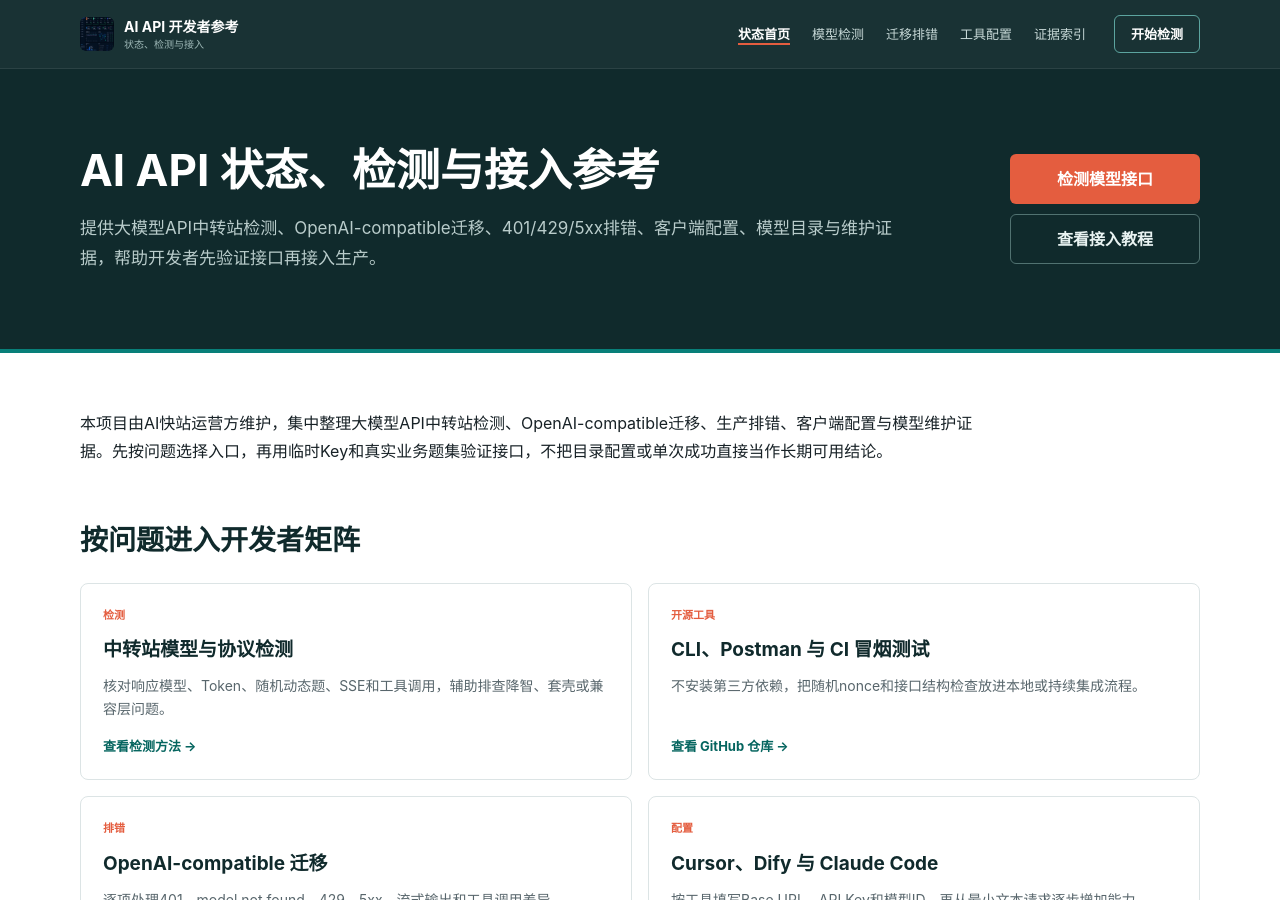
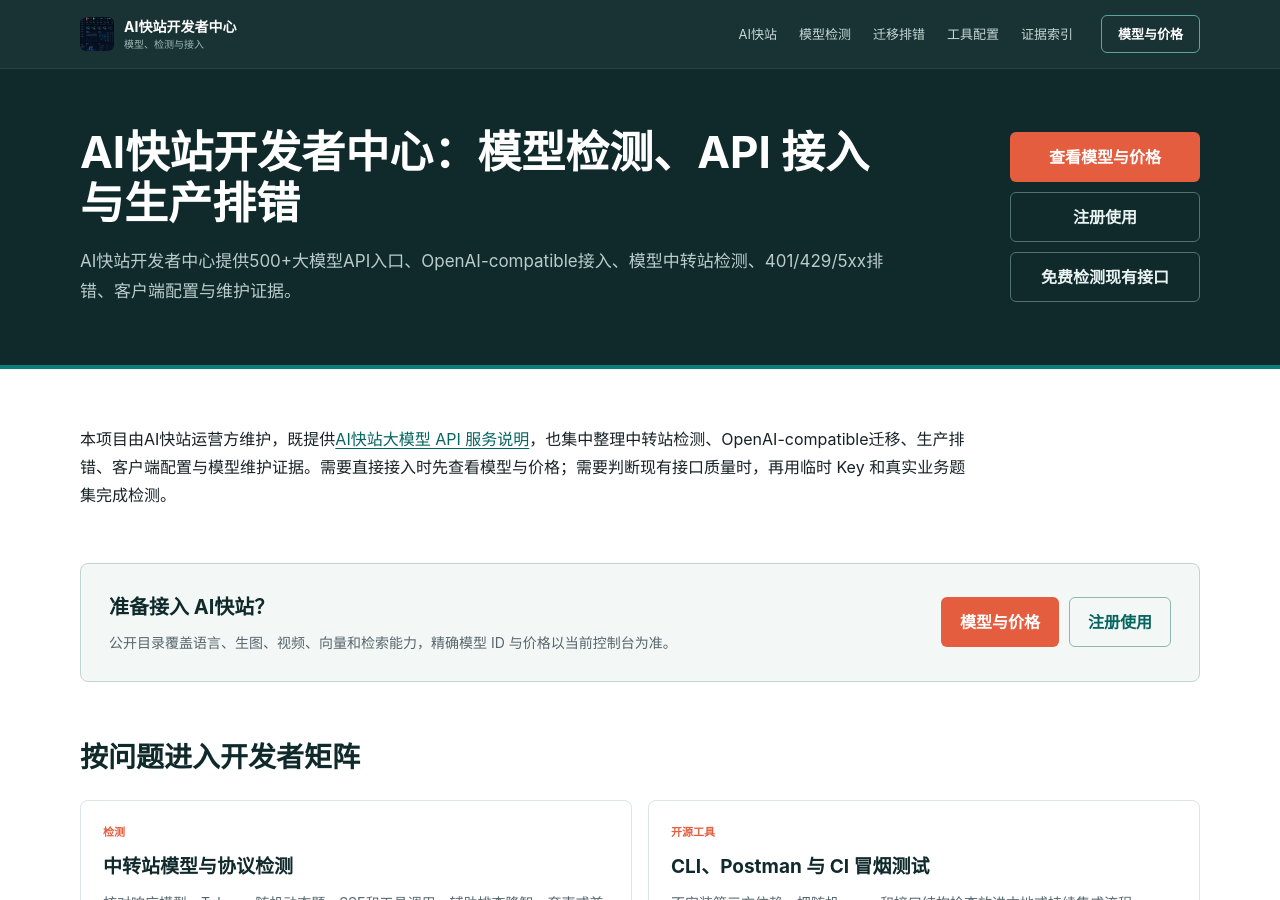
Before and after one commit to KKWANG4444/api-status, a Jekyll site: the page built from index.md, in a window 1280 px wide and 900 px high. Built offline with Jekyll 4.4.1, drawn with Linux system fonts in a browser that asks for light colours; some of the changed text lies outside the part shown.

Commit message:
feat: add AIFast acquisition landing page

```diff
--- a/_config.yml
+++ b/_config.yml
@@ -6,11 +6,11 @@
 # 'jekyll serve'. If you change this file, please restart the server process.
 
 # Site settings
-title: AI API 状态、检测与接入参考
-tagline: 模型目录、接口检测、生产排错与开发工具配置
+title: AI快站开发者中心
+tagline: 模型检测、API接入、生产排错与开发工具配置
 description: >-
-  面向开发者的AI API状态、模型中转站检测、OpenAI-compatible迁移、生产排错与工具配置参考。
-  由AI快站维护，平台能力与模型状态均注明核验入口和使用边界。
+  AI快站开发者中心提供大模型API中转服务说明、模型检测、OpenAI-compatible迁移、
+  生产排错与工具配置参考，并为平台能力和模型状态提供核验入口与使用边界。
 url: "https://kkwang4444.github.io"
 baseurl: "/api-status"
 
@@ -24,6 +24,7 @@
 # Navigation
 header_pages:
   - index.md
+  - aifast.md
   - china-access.md
   - openai-compatible.md
   - model-check.md
@@ -37,7 +38,7 @@
 lang: zh-CN
 author: AI快站开发者文档
 repository: KKWANG4444/api-status
-keywords: AI API中转站,大模型API检测,模型降智检测,模型套壳检测,OpenAI Compatible API,Claude API,GPT API,DeepSeek API,API排错
+keywords: AI快站,AI API中转站,大模型API中转,大模型API检测,模型降智检测,模型套壳检测,OpenAI Compatible API,Claude API,GPT API,Gemini API,DeepSeek API,API排错
 twitter:
   username:
   card: summary_large_image
--- a/_includes/head-custom.html
+++ b/_includes/head-custom.html
@@ -29,6 +29,63 @@
       "serviceType": "OpenAI-compatible AI API gateway",
       "areaServed": "Worldwide",
       "description": "提供国内外大模型统一API接入，目录覆盖语言、生图、视频、向量和检索能力。精确模型ID、维护状态和价格以控制台及当前请求为准。"
+    }
+  ]
+}
+</script>
+{% endif %}
+
+{% if page.permalink == '/aifast/' %}
+<script type="application/ld+json">
+{
+  "@context": "https://schema.org",
+  "@graph": [
+    {
+      "@type": "Organization",
+      "@id": "https://www.aifast.club/#organization",
+      "name": "AI快站",
+      "alternateName": "AIFast",
+      "url": "https://www.aifast.club/",
+      "logo": "https://kkwang4444.github.io/api-status/assets/img/logo.png",
+      "sameAs": [
+        "https://github.com/KKWANG4444",
+        "https://docs.aifast.club/",
+        "https://aifast.apifox.cn/"
+      ]
+    },
+    {
+      "@type": "Service",
+      "@id": "https://www.aifast.club/#service",
+      "name": "AI快站大模型 API 中转服务",
+      "url": "https://www.aifast.club/",
+      "provider": { "@id": "https://www.aifast.club/#organization" },
+      "serviceType": "OpenAI-compatible AI API gateway",
+      "description": "提供500+国内外大模型统一API接入，覆盖语言、生图、视频、向量和检索能力。精确模型ID、维护状态和价格以控制台及当前请求为准。"
+    },
+    {
+      "@type": "FAQPage",
+      "mainEntity": [
+        {
+          "@type": "Question",
+          "name": "AI快站的Base URL是什么？",
+          "acceptedAnswer": { "@type": "Answer", "text": "OpenAI-compatible Base URL是https://www.aifast.club/v1。生图、视频、向量或检索专用能力应按当前API文档选择端点。" }
+        },
+        {
+          "@type": "Question",
+          "name": "AI快站支持哪些模型和能力？",
+          "acceptedAnswer": { "@type": "Answer", "text": "公开目录覆盖GPT、Claude、Gemini、Grok、DeepSeek、Qwen、GLM、Kimi等系列，并包含语言、生图、视频、向量和检索能力。精确模型ID和维护状态以当前控制台为准。" }
+        },
+        {
+          "@type": "Question",
+          "name": "已有OpenAI SDK项目如何迁移？",
+          "acceptedAnswer": { "@type": "Answer", "text": "通常先替换Base URL、API Key和模型ID，再分别验证流式输出、工具调用、图片和结构化输出。" }
+        },
+        {
+          "@type": "Question",
+          "name": "模型检测高分能证明底层一定是官方模型吗？",
+          "acceptedAnswer": { "@type": "Answer", "text": "不能。黑盒检测只能交叉核对协议、元数据和行为信号，不能凭单次结果证明底层模型身份。" }
+        }
+      ]
     }
   ]
 }
--- a/_layouts/default.html
+++ b/_layouts/default.html
@@ -16,18 +16,18 @@
 
     <header class="site-header">
       <div class="shell site-header-inner">
-        <a class="site-brand" href="{{ '/' | relative_url }}" aria-label="AI API 开发者参考首页">
+        <a class="site-brand" href="{{ '/' | relative_url }}" aria-label="AI快站开发者中心首页">
           <img src="{{ '/assets/img/logo.png' | relative_url }}" alt="" width="34" height="34">
-          <span><strong>AI API 开发者参考</strong><small>状态、检测与接入</small></span>
+          <span><strong>AI快站开发者中心</strong><small>模型、检测与接入</small></span>
         </a>
         <nav class="site-nav" aria-label="主导航">
-          <a href="{{ '/' | relative_url }}"{% if page.permalink == '/' %} aria-current="page"{% endif %}>状态首页</a>
+          <a href="{{ '/aifast/' | relative_url }}"{% if page.permalink == '/aifast/' %} aria-current="page"{% endif %}>AI快站</a>
           <a href="{{ '/model-check/' | relative_url }}"{% if page.permalink == '/model-check/' %} aria-current="page"{% endif %}>模型检测</a>
           <a href="{{ '/openai-compatible/' | relative_url }}"{% if page.permalink == '/openai-compatible/' %} aria-current="page"{% endif %}>迁移排错</a>
           <a href="{{ '/guide/' | relative_url }}"{% if page.permalink == '/guide/' %} aria-current="page"{% endif %}>工具配置</a>
           <a href="{{ '/evidence/' | relative_url }}"{% if page.permalink == '/evidence/' %} aria-current="page"{% endif %}>证据索引</a>
         </nav>
-        <a class="header-action" href="https://docs.aifast.club/model-check/?utm_source=github&amp;utm_medium=pages&amp;utm_campaign=model-check&amp;utm_content=global-header">开始检测</a>
+        <a class="header-action" href="https://www.aifast.club/pricing?utm_source=github&amp;utm_medium=pages&amp;utm_campaign=github-acquisition&amp;utm_content=global-header-pricing">模型与价格</a>
       </div>
     </header>
 
@@ -43,9 +43,16 @@
             <a class="button button-secondary" href="https://github.com/KKWANG4444/openai-compatible-api-check">使用 CLI / Postman</a>
           </div>
         {% elsif page.permalink == '/' %}
-          <div class="hero-actions" aria-label="常用入口">
-            <a class="button button-primary" href="{{ '/model-check/' | relative_url }}">检测模型接口</a>
-            <a class="button button-secondary" href="{{ '/guide/' | relative_url }}">查看接入教程</a>
+          <div class="hero-actions" aria-label="AI快站常用入口">
+            <a class="button button-primary" href="https://www.aifast.club/pricing?utm_source=github&amp;utm_medium=pages&amp;utm_campaign=github-acquisition&amp;utm_content=home-hero-pricing">查看模型与价格</a>
+            <a class="button button-secondary" href="https://www.aifast.club/register?utm_source=github&amp;utm_medium=pages&amp;utm_campaign=github-acquisition&amp;utm_content=home-hero-register">注册使用</a>
+            <a class="button button-secondary" href="{{ '/model-check/' | relative_url }}">免费检测现有接口</a>
+          </div>
+        {% elsif page.permalink == '/aifast/' %}
+          <div class="hero-actions" aria-label="AI快站服务入口">
+            <a class="button button-primary" href="https://www.aifast.club/pricing?utm_source=github&amp;utm_medium=pages&amp;utm_campaign=github-acquisition&amp;utm_content=aifast-hero-pricing">查看模型与价格</a>
+            <a class="button button-secondary" href="https://www.aifast.club/register?utm_source=github&amp;utm_medium=pages&amp;utm_campaign=github-acquisition&amp;utm_content=aifast-hero-register">注册使用</a>
+            <a class="button button-secondary" href="https://aifast.apifox.cn/">API 文档</a>
           </div>
         {% endif %}
       </div>
@@ -58,8 +65,8 @@
     <footer class="site-footer">
       <div class="shell footer-grid">
         <div>
-          <strong>AI API 开发者参考</strong>
-          <p>用可复现步骤核对模型目录、接口兼容性、维护信息和生产接入边界。</p>
+          <strong>AI快站开发者中心</strong>
+          <p>从模型选择、接口检测到生产排错，用可复现步骤完成大模型 API 接入。</p>
         </div>
         <nav aria-label="项目矩阵">
           <strong>项目矩阵</strong>
@@ -70,6 +77,7 @@
         </nav>
         <nav aria-label="AI快站入口">
           <strong>AI快站</strong>
+          <a href="{{ '/aifast/' | relative_url }}">平台能力与接入说明</a>
           <a href="https://www.aifast.club/pricing?utm_source=github&amp;utm_medium=pages&amp;utm_campaign=developer-matrix&amp;utm_content=global-footer">模型与价格</a>
           <a href="https://www.aifast.club/register?utm_source=github&amp;utm_medium=pages&amp;utm_campaign=developer-matrix&amp;utm_content=global-footer">注册使用</a>
           <a href="https://aifast.apifox.cn/">API 文档</a>
--- a/index.md
+++ b/index.md
@@ -1,13 +1,18 @@
 ---
 layout: default
-title: 大模型API检测、状态与OpenAI Compatible接入
-description: 提供大模型API中转站检测、OpenAI-compatible迁移、401/429/5xx排错、客户端配置、模型目录与维护证据，帮助开发者先验证接口再接入生产。
+title: AI快站开发者中心 | 大模型API检测、接入与生产排错
+description: AI快站开发者中心提供500+大模型API入口、OpenAI-compatible接入、模型中转站检测、401/429/5xx排错、客户端配置与维护证据。
 permalink: /
-hero_title: AI API 状态、检测与接入参考
-keywords: AI API中转站,大模型API,模型状态,OpenAI Compatible API,Claude API,GPT API,Gemini API,DeepSeek API,模型检测
+hero_title: AI快站开发者中心：模型检测、API 接入与生产排错
+keywords: AI快站,AI API中转站,大模型API,模型状态,OpenAI Compatible API,Claude API,GPT API,Gemini API,DeepSeek API,模型检测
 ---
 
-本项目由AI快站运营方维护，集中整理大模型API中转站检测、OpenAI-compatible迁移、生产排错、客户端配置与模型维护证据。先按问题选择入口，再用临时Key和真实业务题集验证接口，不把目录配置或单次成功直接当作长期可用结论。
+本项目由AI快站运营方维护，既提供[AI快站大模型 API 服务说明](/api-status/aifast/)，也集中整理中转站检测、OpenAI-compatible迁移、生产排错、客户端配置与模型维护证据。需要直接接入时先查看模型与价格；需要判断现有接口质量时，再用临时 Key 和真实业务题集完成检测。
+
+<div class="decision-band">
+  <div><strong>准备接入 AI快站？</strong><p>公开目录覆盖语言、生图、视频、向量和检索能力，精确模型 ID 与价格以当前控制台为准。</p></div>
+  <div class="decision-actions"><a class="button button-primary" href="https://www.aifast.club/pricing?utm_source=github&amp;utm_medium=pages&amp;utm_campaign=github-acquisition&amp;utm_content=home-band-pricing">模型与价格</a><a class="button button-secondary" href="https://www.aifast.club/register?utm_source=github&amp;utm_medium=pages&amp;utm_campaign=github-acquisition&amp;utm_content=home-band-register">注册使用</a></div>
+</div>
 
 ## 按问题进入开发者矩阵
 
@@ -66,6 +71,7 @@
 
 | 页面 | 说明 |
 |:---|:---|
+| [AI快站服务说明](/api-status/aifast) | 平台能力、适用场景、接入步骤、核验边界和官方入口 |
 | [模型目录](/api-status/models) | 供应商与模型 ID 参考；状态以模型广场和公告为准 |
 | [国内直连接入](/api-status/china-access) | Claude、GPT、Gemini API 国内调用步骤与边界 |
 | [OpenAI-compatible迁移](/api-status/openai-compatible) | Python、Node.js、cURL迁移和401/429/5xx排错 |
@@ -74,6 +80,7 @@
 | [开发者接入指南](/api-status/guide) | Cursor、Dify、OpenWebUI 等工具配置 |
 | [常见问题](/api-status/faq) | 401、429、模型不存在等问题排查 |
 | [方案对比](/api-status/compare) | 使用可验证维度选择接入方案 |
+| [GitHub 技术中心](https://github.com/KKWANG4444/aifast-developer-hub) | 检测、迁移、排错与客户端配置的仓库级总入口 |
 
 ---
 
--- a/llms-full.txt
+++ b/llms-full.txt
@@ -44,6 +44,7 @@
 
 ## Pages
 
+- [AIFast service overview](https://kkwang4444.github.io/api-status/aifast/): service scope, capabilities, Base URL, first-call workflow, verification boundaries and canonical website links.
 - [Status and catalog reference](https://kkwang4444.github.io/api-status/): current marketplace and maintenance context.
 - [China access guide](https://kkwang4444.github.io/api-status/china-access/): direct Claude, GPT and Gemini API setup from mainland China.
 - [OpenAI-compatible migration](https://kkwang4444.github.io/api-status/openai-compatible/): Python, Node.js and cURL migration plus error handling.
@@ -55,6 +56,7 @@
 - [Tool setup](https://kkwang4444.github.io/api-status/guide/): Cursor, Dify and compatible clients.
 - [FAQ](https://kkwang4444.github.io/api-status/faq/): authentication and model troubleshooting.
 - [Options comparison](https://kkwang4444.github.io/api-status/compare/): official, aggregated and self-hosted API access.
+- [AIFast Developer Hub](https://github.com/KKWANG4444/aifast-developer-hub): repository-level technical map connecting the online checker, CLI, troubleshooting and client guides.
 
 ## Disclosure
 
--- a/llms.txt
+++ b/llms.txt
@@ -17,6 +17,7 @@
 
 ## Core
 
+- [AIFast service overview](https://kkwang4444.github.io/api-status/aifast/): platform scope, OpenAI-compatible Base URL, use cases, onboarding steps, verification boundaries and canonical conversion links.
 - [Project README](https://github.com/KKWANG4444/api-status/blob/main/README.md): current model examples, disclosure and verification notes.
 - [Status reference](https://kkwang4444.github.io/api-status/): marketplace listing and maintenance information.
 - [Model directory](https://kkwang4444.github.io/api-status/models/): selected model IDs checked against the public configuration.
@@ -28,6 +29,7 @@
 - [Claims and evidence](https://kkwang4444.github.io/api-status/evidence/): machine-readable answers, source links, review dates and scope limits.
 - [Machine-readable evidence JSON](https://kkwang4444.github.io/api-status/evidence.json): claim IDs, answers, sources, review date and scope boundaries.
 - [Full LLM context](https://kkwang4444.github.io/api-status/llms-full.txt): expanded canonical answers and disclosure.
+- [AIFast Developer Hub repository](https://github.com/KKWANG4444/aifast-developer-hub): technical project map for model checks, migration, troubleshooting and client setup.
 - [Integration guide](https://kkwang4444.github.io/api-status/guide/): OpenAI SDK, Claude Code, Cursor and compatible tools.
 - [FAQ](https://kkwang4444.github.io/api-status/faq/): authentication, model ID and retry troubleshooting.
 - [Integration options](https://kkwang4444.github.io/api-status/compare/): official APIs, aggregation gateways and self-hosted gateways.
```
Also changed, not shown: aifast.md (added, +99 -0 lines), scripts/audit-built-site.mjs (+16 -0 lines), README.md, README_EN.md.
